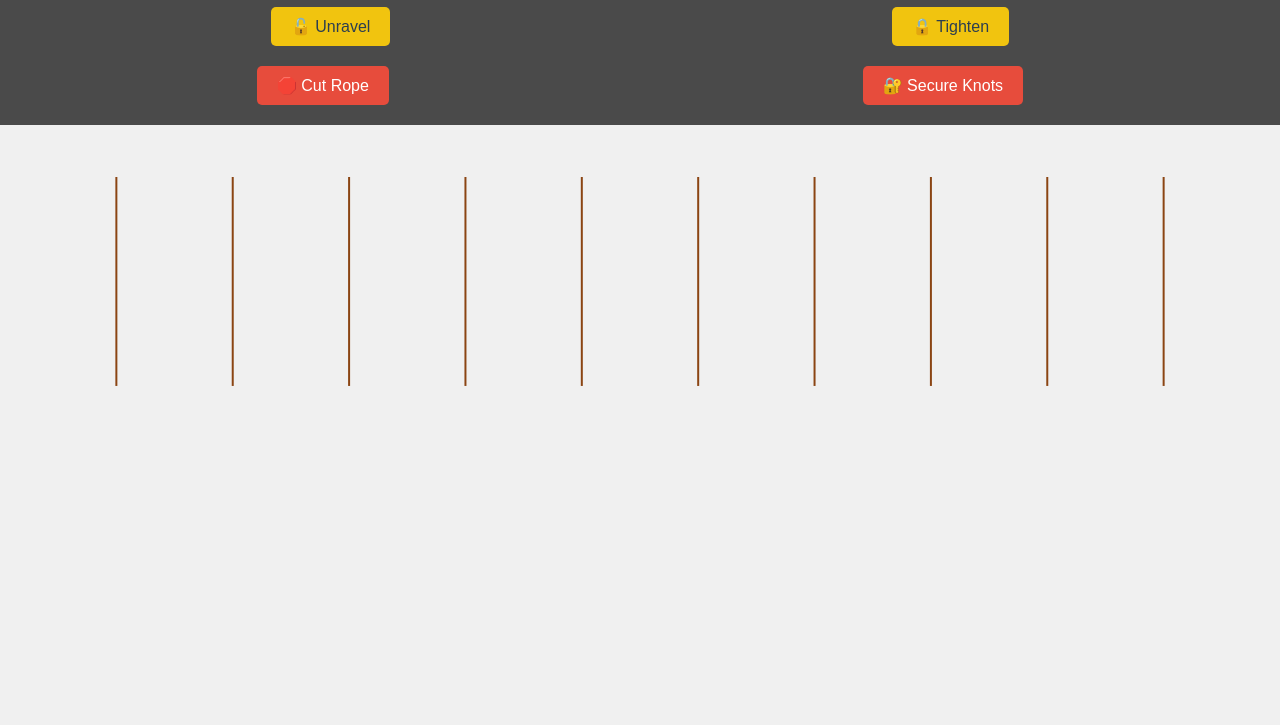
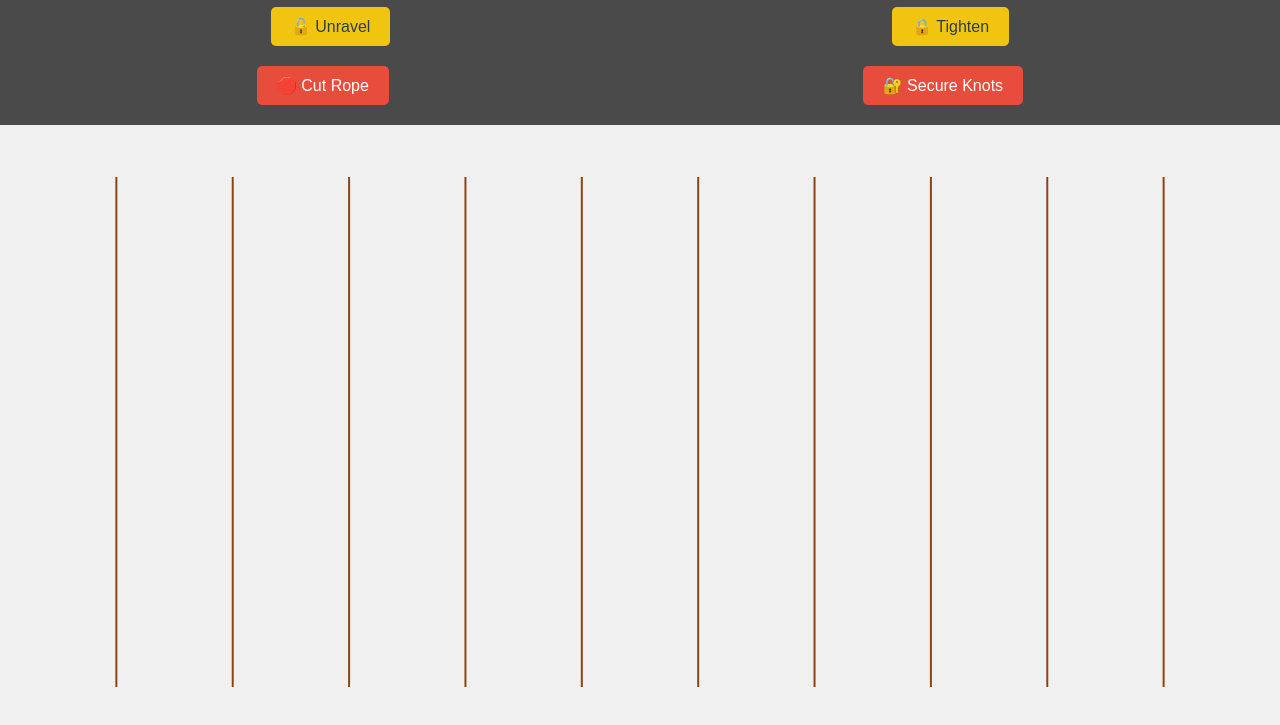
Before and after one commit to jerome3o/door, a plain HTML site: page fe/generated/hanging_rope_simulation.html in a window 1280 px wide. Shown: the part 59-784 px from the top of the page. Drawn offline with Linux system fonts and the light colour scheme.

Commit message:
Increased ropeyness

```diff
--- a/fe/generated/hanging_rope_simulation.html
+++ b/fe/generated/hanging_rope_simulation.html
@@ -116,8 +116,8 @@
     const ctx = canvas.getContext('2d');
     let ropes = [];
     const numRopes = 10;
-    const segmentLength = 10;
-    const numSegments = 20;
+    const segmentLength = 20;
+    const numSegments = 25;
     let isDragging = false;
 
     function resizeCanvas() {
```
